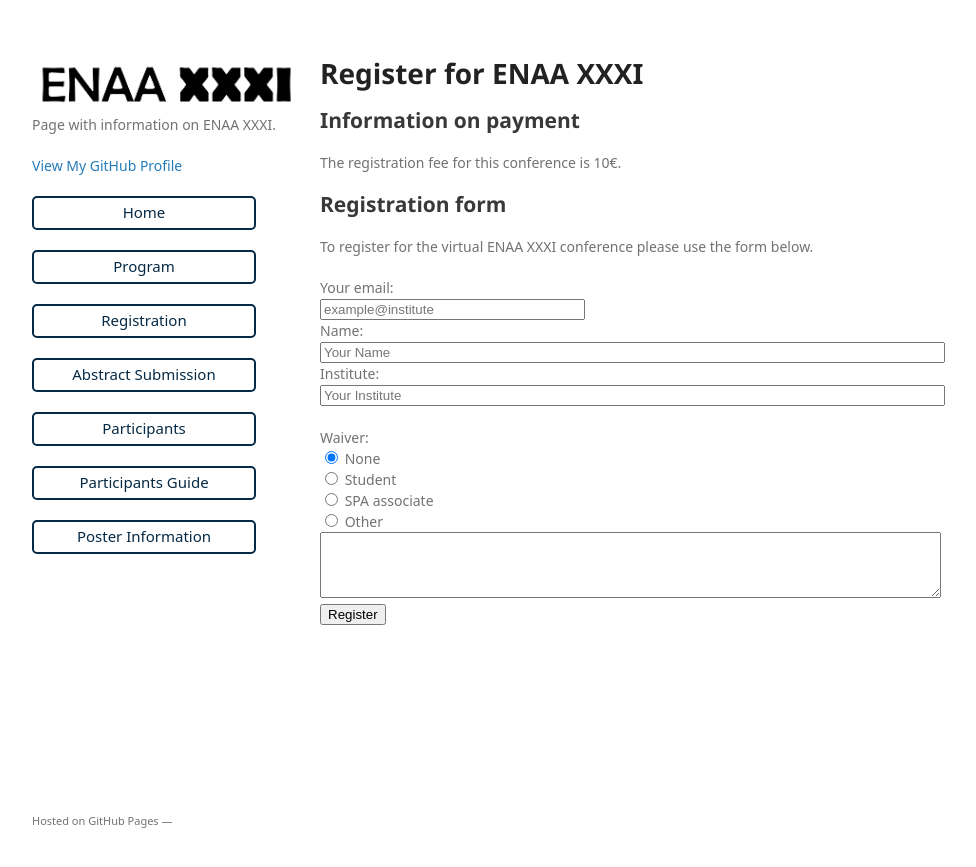
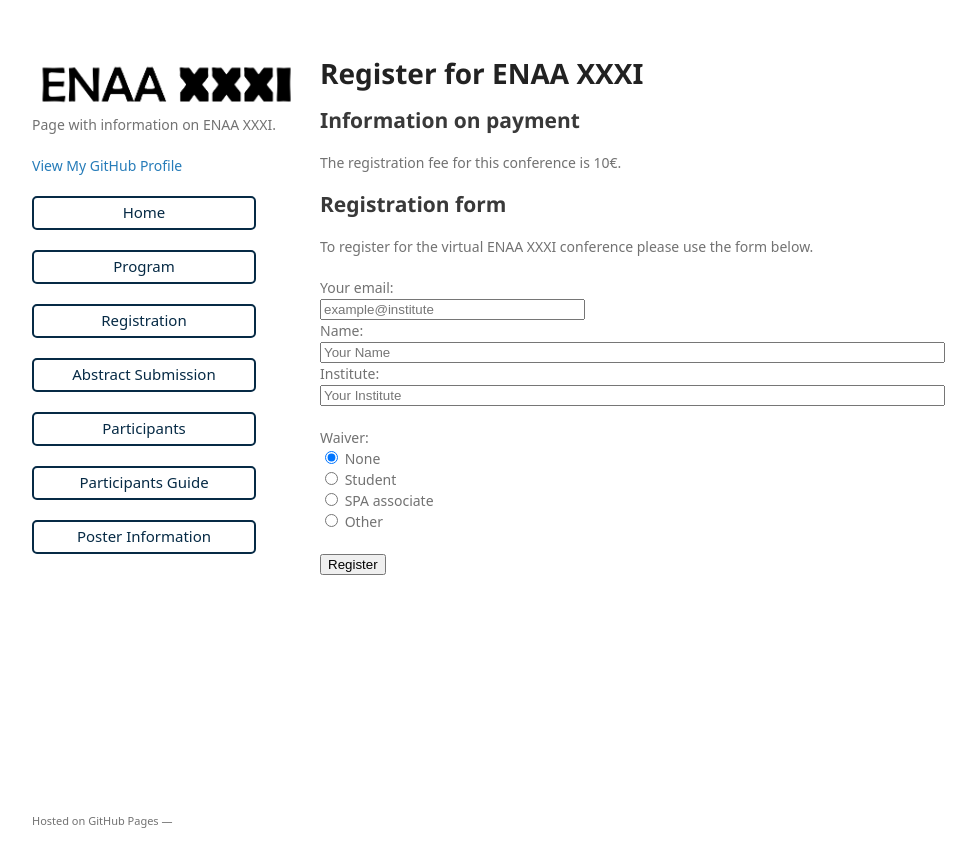
Before and after one commit to ENAAXXXI/ENAAXXXI.github.io, a Jekyll site: the page built from registration.md, in a window 1280 px wide. Shown: the top 867 px of the page, without its empty margins (128-1104 px from the left). Built offline with Jekyll 4.4.1, drawn with Linux system fonts in a browser that asks for light colours; nearby versions of some CDN libraries; some web fonts are replaced; our own code applies the rules of GitHub Pages for plain Markdown files.

Commit message:
Form bug fix

```diff
--- a/registration.md
+++ b/registration.md
@@ -54,7 +54,7 @@ To register for the virtual ENAA XXXI conference please use the form below.
       <input type="radio" id="other" name="waiver" value="other">
       <label for="other">Other</label><br>
 
-<textarea name="otherAnswer" id="otherAnswer" rows="4" cols="75"></textarea>
+<textarea style="display:none" name="otherAnswer" id="otherAnswer" rows="4" cols="75"></textarea>
 <br>
   <button type="submit">Register</button>
 </form>
```
